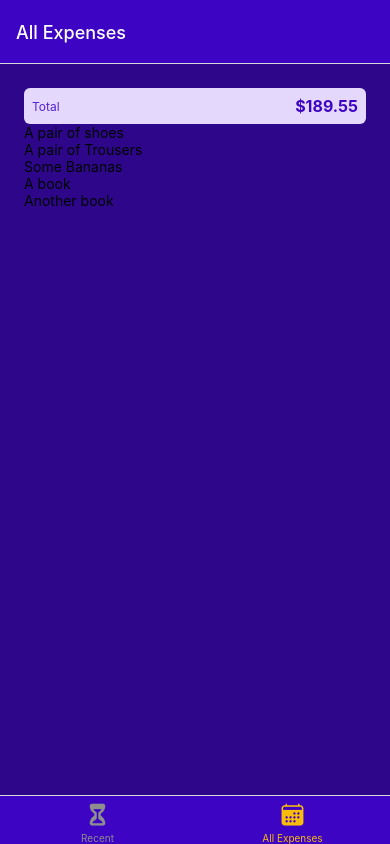
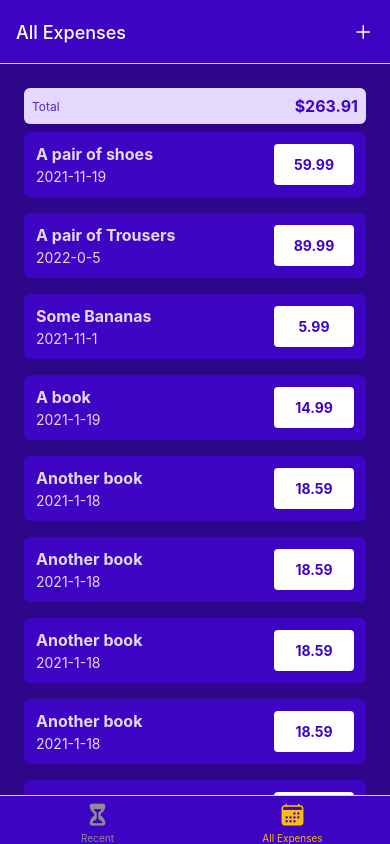
Before and after one commit to Abhi97shek/expense-app, a React Native app: screen /AllExpense in a window 390 px wide. Built offline with nearby package versions, Linux system fonts and the light colour scheme.

Commit message:
Add a Header Button & Manage Expense Items Tappable

```diff
--- a/App.js
+++ b/App.js
@@ -8,7 +8,7 @@
 import ManageExpense from "./screen/ManageExpense";
 import { GlobalStyles } from './constants/styles';
 import {Ionicons} from "@expo/vector-icons";
-
+import IconButton from './components/UI/IconButton';
 const Stack = createNativeStackNavigator();
 const BottomTabs = createBottomTabNavigator();
 
@@ -21,7 +21,12 @@
             headerTintColor:'white',
             tabBarStyle:{
               backgroundColor:GlobalStyles.colors.primary500},
-            tabBarActiveTintColor:GlobalStyles.colors.accent500
+            tabBarActiveTintColor:GlobalStyles.colors.accent500,
+            headerRight:({tintColor})=>{
+                return (
+                    <IconButton icon="add" size={24} color={tintColor}/>
+                )
+            }
       }}>
           <BottomTabs.Screen name="RecentExpenses" component={RecentExpense}
           options={{
--- /dev/null
+++ b/components/ExpenseOutput/ExpenseItem.js
@@ -0,0 +1,65 @@
+import { View, Text, Pressable,StyleSheet } from 'react-native'
+import React from 'react'
+import { GlobalStyles } from '../../constants/styles';
+import { getFormattedDate } from '../../util/date';
+
+const ExpenseItem = ({description,amount,date}) => {
+
+    const expensePressHandler=()=>{
+        console.log("Hello");
+    }
+
+  return (
+    <Pressable onPress={expensePressHandler} style={({pressed}) => pressed && styles.pressed}>
+        <View style={styles.expenseItem}>
+            <View>
+                <Text style={[styles.textBase,styles.description]}>{description}</Text>
+                <Text style={styles.textBase}>{getFormattedDate(date)}</Text>
+            </View>
+            <View style={styles.priceContainer }>
+                <Text style={styles.amount}>{amount}</Text>
+            </View>
+        </View>
+    </Pressable>
+  )
+}
+
+export default ExpenseItem;
+
+const styles = StyleSheet.create({
+
+    expenseItem:{
+            padding:12,
+            marginVertical:8,
+            backgroundColor:GlobalStyles.colors.primary500,
+            flexDirection:'row',
+            justifyContent:'space-between',
+            borderRadius:6,
+            elevation:3
+    },
+    textBase:{
+        color:GlobalStyles.colors.primary50
+    },
+    description:{
+        fontSize:16,
+        marginBottom:4,
+        fontWeight:'bold'
+    },
+    priceContainer:{
+            paddingHorizontal:12,
+            paddingVertical:4,
+            backgroundColor:'white',
+            justifyContent:'center',
+            alignItems:'center',
+            borderRadius:4,
+            minWidth:80
+    },
+    amount:{
+        color:GlobalStyles.colors.primary500,
+        fontWeight:'bold',
+    },
+    pressed:{
+        opacity:0.75
+    }
+
+});
--- a/components/ExpenseOutput/ExpenseList.js
+++ b/components/ExpenseOutput/ExpenseList.js
@@ -1,11 +1,13 @@
 import { FlatList,Text } from 'react-native'
 import React from 'react'
+import ExpenseItem from './ExpenseItem';
 
 const renderExpenseItem = (itemData)=>{
   return (
-      <Text>
-          {itemData.item.description}
-      </Text>
+      <ExpenseItem {...itemData.item}/>
+      // <Text>
+      //     {itemData.item.description}
+      // </Text>
   )
 };
 
--- a/components/ExpenseOutput/ExpenseOutput.js
+++ b/components/ExpenseOutput/ExpenseOutput.js
@@ -37,7 +37,32 @@
     description:'Another book',
     amount:18.59,
     date:new Date('2021-02-18')
+  },
+  {
+    id:'e6',
+    description:'Another book',
+    amount:18.59,
+    date:new Date('2021-02-18')
+  },
+  {
+    id:'e7',
+    description:'Another book',
+    amount:18.59,
+    date:new Date('2021-02-18')
+  },
+  {
+    id:'e8',
+    description:'Another book',
+    amount:18.59,
+    date:new Date('2021-02-18')
+  },
+  {
+    id:'e9',
+    description:'Another book',
+    amount:18.59,
+    date:new Date('2021-02-18')
   }
+
 ];
 
 
@@ -58,7 +83,9 @@
 
   container:{
     flex:1,
-    padding:24,
+    paddingHorizontal:24,
+    paddingTop:24,
+    paddingBottom:0,
     backgroundColor:GlobalStyles.colors.primary700
   }
 
--- /dev/null
+++ b/components/UI/IconButton.js
@@ -0,0 +1,26 @@
+import { View,Pressable, StyleSheet } from 'react-native'
+import React from 'react'
+import {Ionicons} from "@expo/vector-icons";
+
+const IconButton = ({icon,size,color,onPress}) => {
+  return (
+            <Pressable onPress={onPress} style={({pressed})=> pressed && styles.pressed }>
+                <View style={styles.buttonContainer}>
+                      <Ionicons name={icon} size={size} color={color} />
+                </View>
+            </Pressable>
+  )
+}
+
+export default IconButton;
+
+const styles =StyleSheet.create({
+    buttonContainer:{
+        borderRadius:24,
+        padding:6,
+        margin:8
+    },
+    pressed:{
+        opacity:0.75
+    }
+})
--- /dev/null
+++ b/util/date.js
@@ -0,0 +1,5 @@
+export function getFormattedDate(date){
+
+    return `${date.getFullYear()}-${date.getMonth()}-${date.getDate()}`
+
+}
```
